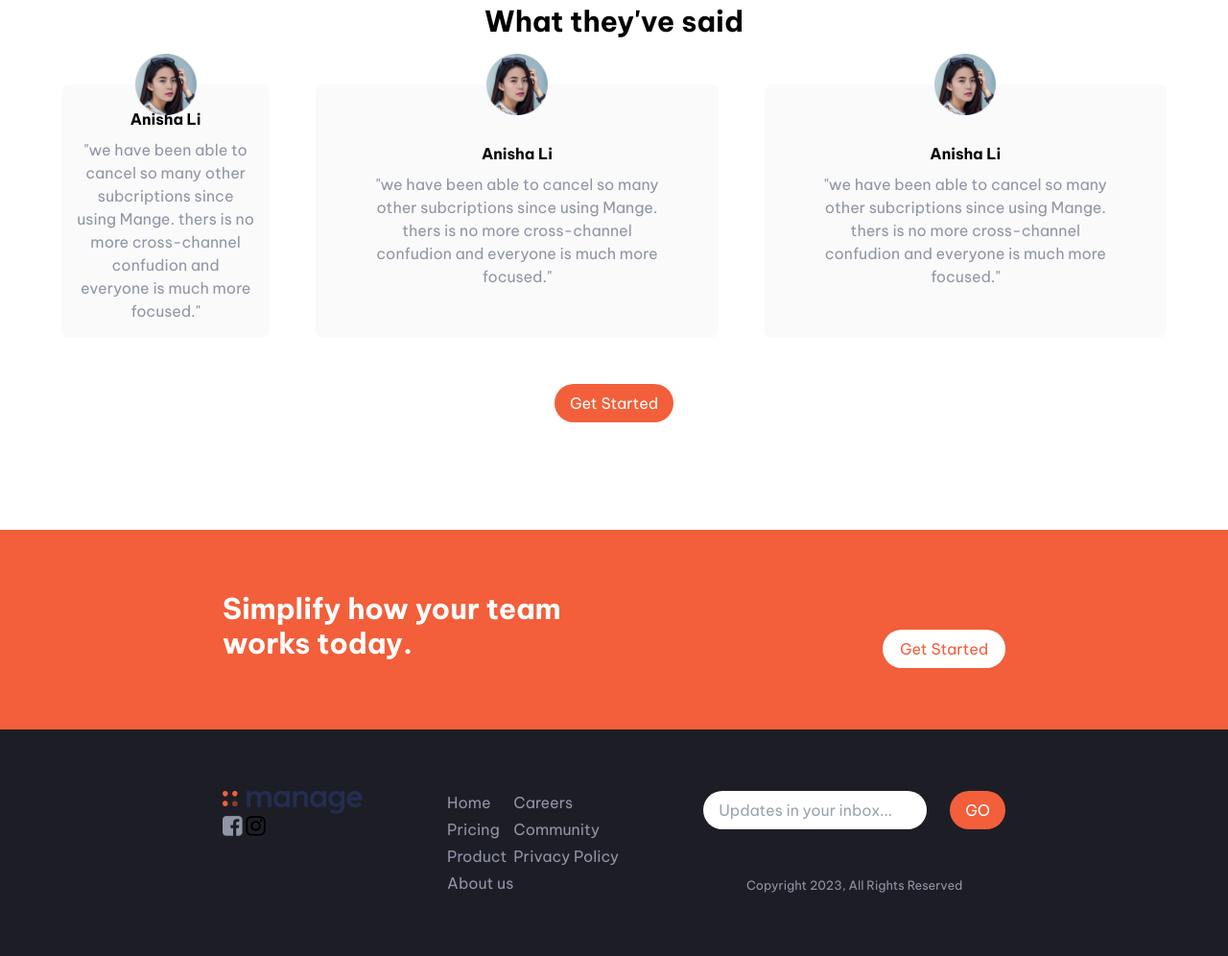
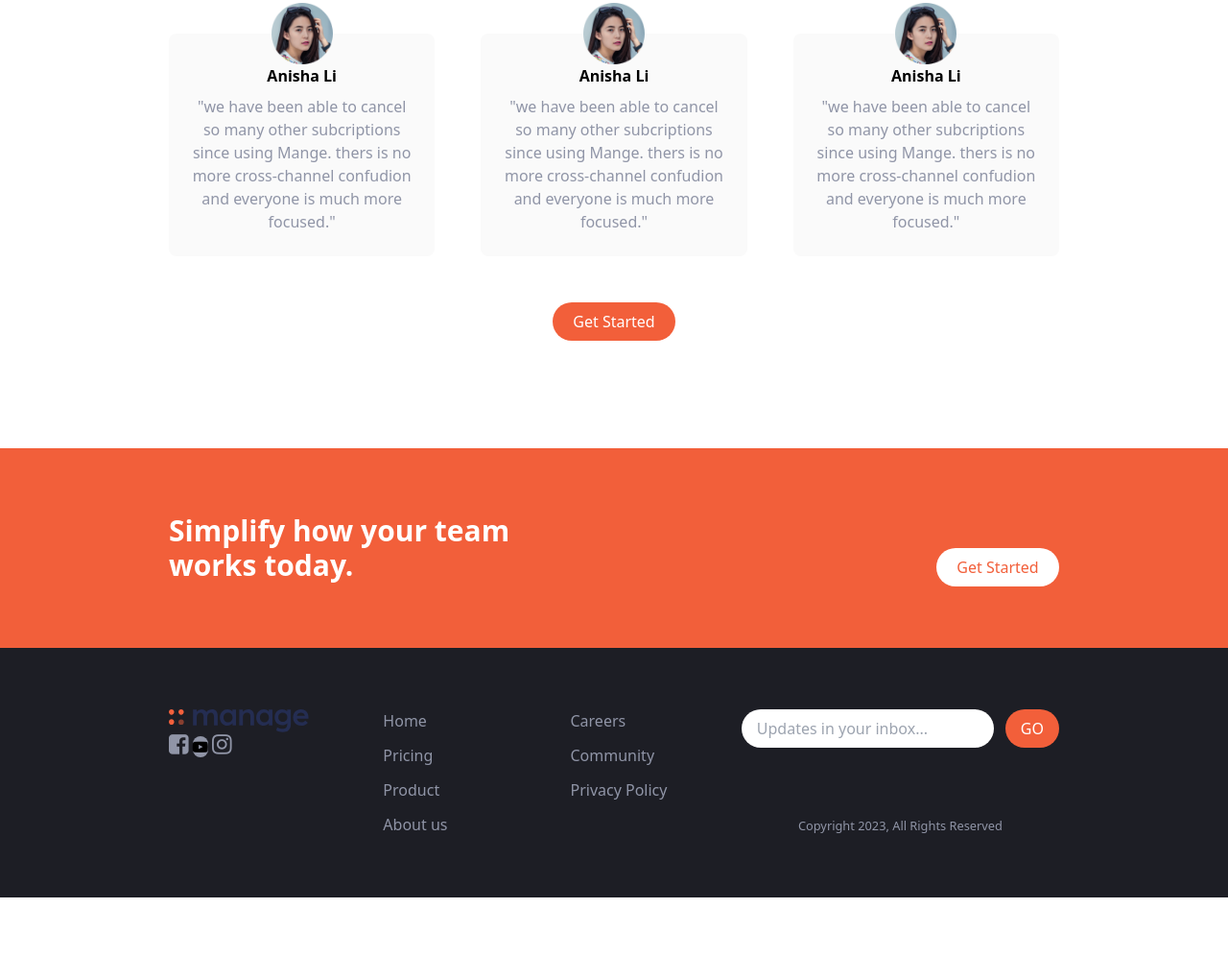
Before and after one commit to Cokejnr7/Manage, a website: page index.html in a window 1280 px wide. Shown: the part 1464-2460 px from the top of the page at 96% size. After the commit the page ends 2399 px from the top, so only its background shows below. Drawn offline with Linux system fonts and the light colour scheme.

Commit message:
fixed buttons

```diff
--- a/index.html
+++ b/index.html
@@ -6,14 +6,14 @@
   <meta http-equiv="X-UA-Compatible" content="IE=edge" />
   <meta name="viewport" content="width=device-width, initial-scale=1" />
   <title>Manage Landing Page</title>
+  <link rel="stylesheet" href="css/main.css" />
   <link rel="icon" href="img/favicon.png" />
-  <link rel="stylesheet" href="css/main.css" />
   <link rel="stylesheet" href="https://cdnjs.cloudflare.com/ajax/libs/font-awesome/4.7.0/css/font-awesome.min.css">
 </head>
 
 <body>
   <!--  navbar  -->
-  <nav class="container px-10 md:px-20 py-6 mx-auto">
+  <nav class="container py-6 mx-auto">
     <!-- wrapper -->
     <div class="flex items-center justify-between px-6">
       <!-- logo -->
@@ -39,7 +39,7 @@
   <main>
     <!-- hero section -->
     <section
-      class="container mx-auto flex flex-col-reverse md:flex-row items-center  md:px-20 mt-28 space-y-0 mb-28"
+      class="container mx-auto flex flex-col-reverse md:flex-row items-center  px-6 mt-28 space-y-0 mb-28"
       id="hero">
       <!-- first item -->
       <div class="flex flex-col space-y-12 md:w-1/2">
@@ -51,9 +51,7 @@
           manage makes it simple for software teams to plan data-to-day tasks
           while keeping the larger team goals in view
         </p>
-        <a href="#"
-          class="px-4 py-2 w-32 text-center bg-brightRed rounded-full text-white self-center  md:self-start hover:bg-brightRedLight">Get
-          Started</a>
+          <button href="#" class="px-4 py-2 w-32 text-center bg-brightRed rounded-full text-white self-center  md:self-start hover:bg-brightRedLight">Get Started</button>
       </div>
       <!-- second item -->
       <div>
@@ -63,7 +61,7 @@
 
     <!-- features -->
     <section id="features"
-      class="container mx-auto flex flex-col space-y-12 md:flex-row md:space-y-0 mb-28 px-10 md:px-20">
+      class="container mx-auto flex flex-col space-y-12 md:flex-row md:space-y-0 mb-28 px-6">
       <div class="flex flex-col space-y-12 md:w-1/2">
         <h2 class="text-4xl max-w-sm font-bold text-center md:text-left">
           What's different about Manage?
@@ -143,12 +141,15 @@
       </div>
     </section>
 
-    <section class="flex flex-col space-y-12 items-center mb-28">
+    <!-- testimonials -->
+
+    <section class="container mx-auto flex flex-col space-y-12  mb-28 px-6">
+
       <h2 class="text-3xl font-bold text-center">What they've said</h2>
 
-      <div class="flex space-x-12 justify-center">
+      <div class="flex flex-col gap-x-12 md:flex-row">
         <div
-          class="p-4 flex-col space-y-2 justify-center bg-veryLightGray w-4/12 rounded-lg relative flex items-center">
+          class="p-6 flex-col space-y-2 justify-center bg-veryLightGray w-1/3 rounded-lg relative flex items-center">
           <img src="img/avatar-anisha.png" class="w-16 absolute -top-8" />
           <p class="font-bold text-center">Anisha Li</p>
           <p class="max-w-xs text-center text-darkGrayishBlue md:max-w-xs">
@@ -159,7 +160,7 @@
         </div>
 
         <div
-          class="p-4 flex-col space-y-2 justify-center bg-veryLightGray w-8/12 rounded-lg relative flex items-center">
+          class="p-6 flex-col space-y-2 justify-center bg-veryLightGray w-1/3 rounded-lg relative flex items-center">
           <img src="img/avatar-anisha.png" class="w-16 absolute -top-8" />
           <p class="font-bold text-center">Anisha Li</p>
           <p class="max-w-xs text-center text-darkGrayishBlue md:max-w-xs">
@@ -170,7 +171,7 @@
         </div>
 
         <div
-          class="p-4 flex-col justify-center space-y-2 bg-veryLightGray w-8/12 rounded-lg relative flex items-center">
+          class="p-6 flex-col justify-center space-y-2 bg-veryLightGray w-1/3 rounded-lg relative flex items-center">
           <img src="img/avatar-anisha.png" class="w-16 absolute -top-8" />
           <p class="font-bold text-center">Anisha Li</p>
           <p class="max-w-xs text-center text-darkGrayishBlue md:max-w-xs">
@@ -180,13 +181,13 @@
           </p>
         </div>
       </div>
-      <button href="#" class="px-4 py-2 bg-brightRed rounded-full text-center text-white hover:bg-brightRedLight">Get Started</button>
+      <button href="#" class="px-4 py-2 w-32 bg-brightRed self-center rounded-full text-center text-white hover:bg-brightRedLight">Get Started</button>
     </section>
 
     <section
       class="bg-brightRed ">
-      <div class="py-16 container mx-auto  space-y-10  flex flex-col md:items-center md:flex-row md:justify-between px-10 md:px-20">
-        <h3 class="text-3xl max-w-sm font-bold md:text-center text-white">
+      <div class="py-16 container mx-auto  space-y-10  flex flex-col md:items-center md:flex-row md:justify-between px-6">
+        <h3 class="text-3xl max-w-sm font-bold  text-white">
           Simplify how your team works today.
         </h3>
         <a href="#"
@@ -198,25 +199,27 @@
   </main>
 
   <footer class="bg-veryDarkBlue ">
-    <div class="py-16 mx-auto  container flex justify-between px-10 md:px-20">
+    <div class="py-16 mx-auto  container flex justify-between px-6">
 
-    <div class="">
+    <div class="flex flex-col">
       <img src="img/logo.svg" alt="logo" />
-      <div class="icons">
+      <div class="icons justify-between">
         <i style="font-size:24px" class="fa text-darkGrayishBlue">&#xf082;</i>
-        <i style="font-size:24px" class="fa">&#xf16d;</i>
+        <span class="h-6 w-6 rounded-full bg-darkGrayishBlue"><i class="fa fa-youtube-play"></i></span>
+        <i style="font-size:24px" class="fa text-darkGrayishBlue">&#xf16d;</i>
+
       </div>
     </div>
 
-    <div class="flex">
-      <div class="hidden md:flex flex-col space-y-1">
+    <div class="flex justify-around space-x-32">
+      <div class="hidden md:flex flex-col space-y-3">
         <a href="#" class="text-darkGrayishBlue">Home</a>
         <a href="#" class="text-darkGrayishBlue">Pricing</a>
         <a href="#" class="text-darkGrayishBlue">Product</a>
         <a href="#" class="text-darkGrayishBlue">About us</a>
       </div>
 
-      <div class="hidden md:flex flex-col space-y-1 ml-16">
+      <div class="hidden md:flex flex-col space-y-3">
         <a href="#" class="text-darkGrayishBlue">Careers</a>
         <a href="#" class="text-darkGrayishBlue">Community</a>
         <a href="#" class="text-darkGrayishBlue">Privacy Policy</a>
@@ -225,10 +228,12 @@
     </div>
 
     <div class="flex flex-col justify-between">
-      <div class="flex space-x-6">
-        <input type="email" placeholder="Updates in your inbox..." class="rounded-full px-4 py-2 border-none outline-none"/>
-        <button href="#" class="px-4 py-2 bg-brightRed rounded-full text-center text-white hover:bg-brightRedLight">GO</button>
+      <form>
+      <div  class="flex space-x-3">
+        <input type="email" placeholder="Updates in your inbox..." class="rounded-full px-4 py-2 border-none focus:outline-none"/>
+        <button href="#" class="px-4 py-2  bg-brightRed rounded-full text-center text-white hover:bg-brightRedLight">GO</button>
       </div>
+      </form>
 
       <small class="text-darkGrayishBlue self-center ">Copyright 2023, All Rights Reserved</small>
     </div>
--- a/input.css
+++ b/input.css
@@ -1,7 +1,8 @@
-@import url('https://fonts.googleapis.com/css2?family=Be+Vietnam+Pro:ital,wght@0,400;0,500;0,700;1,400&display=swap');
 @tailwind base;
 @tailwind components;
 @tailwind utilities;
+
+@import url('https://fonts.googleapis.com/css2?family=Be+Vietnam+Pro:ital,wght@0,400;0,500;0,700;1,400&display=swap');
 
 @layer base {
     html {
--- a/tailwind.config.js
+++ b/tailwind.config.js
@@ -1,4 +1,3 @@
-/** @type {import('tailwindcss').Config} */
 module.exports = {
   content: ["./*.html"],
   theme: {
```
Also changed, not shown: css/main.css.
